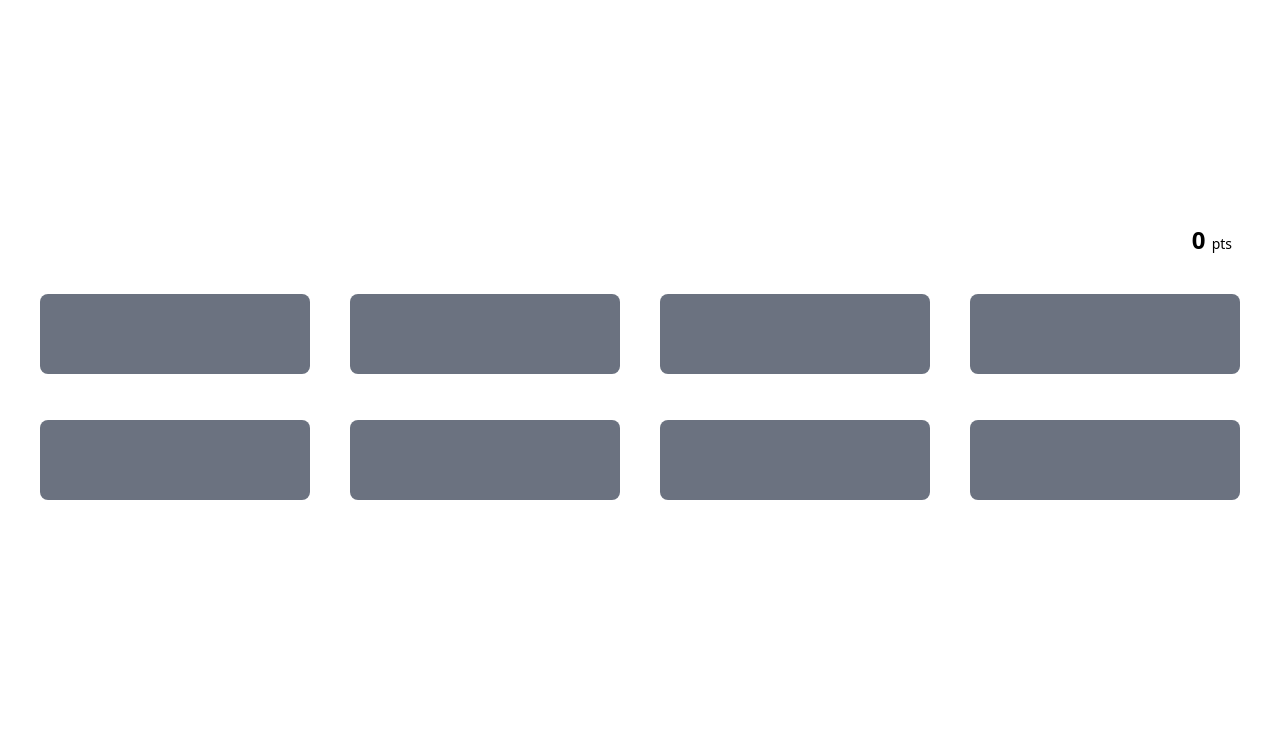
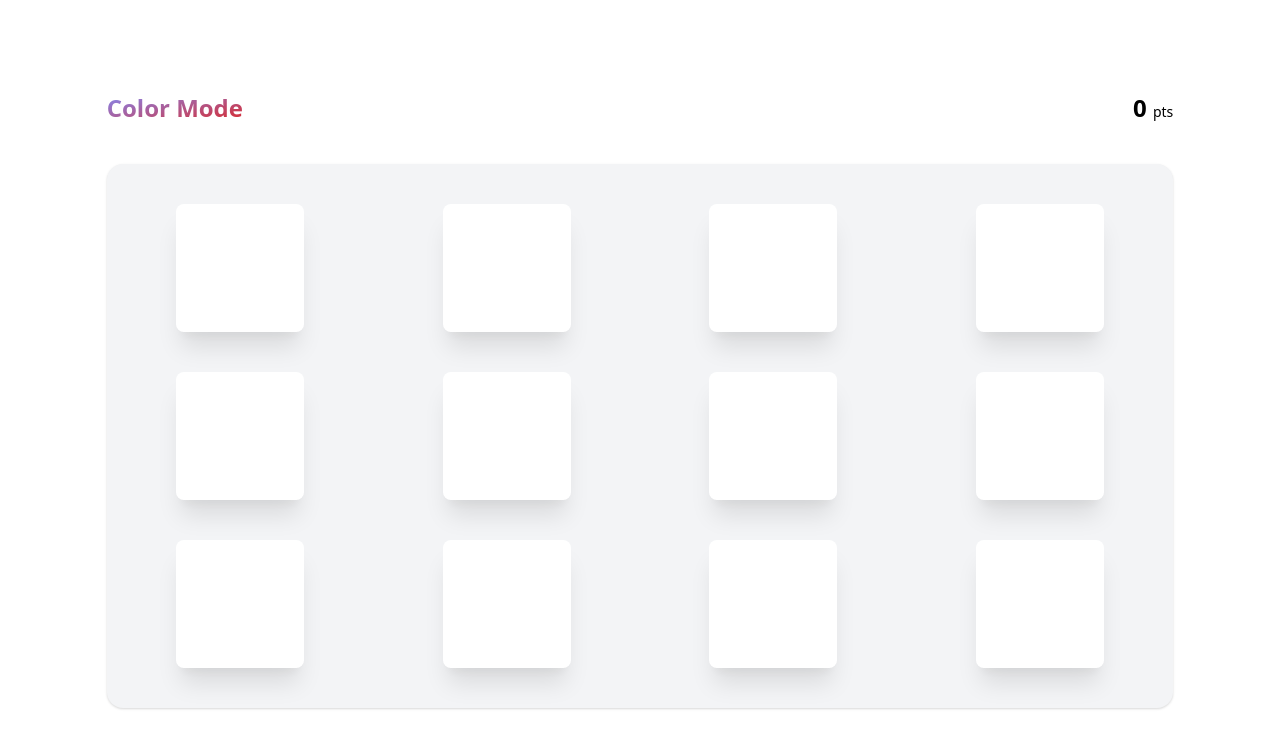
Before and after one commit to ahp-sooyaa/getting-started-with-alpineJs, a plain HTML site: page index.html in a window 1280 px wide. Drawn offline with nearby package versions, Linux system fonts and the light colour scheme.

Commit message:
Polishing game with animation & style

```diff
--- a/index.html
+++ b/index.html
@@ -4,31 +4,82 @@
     <meta charset="UTF-8">
     <meta http-equiv="X-UA-Compatible" content="IE=edge">
     <meta name="viewport" content="width=device-width, initial-scale=1.0">
-    <title>Document</title>
+    <title>Memory game with alpineJs</title>
     <script defer src="https://unpkg.com/alpinejs@3.x.x/dist/cdn.min.js"></script>
     <link href="https://unpkg.com/tailwindcss@^2/dist/tailwind.min.css" rel="stylesheet">
+
+    <style>
+        .flip-card {
+          perspective: 1000px; /* Remove this if you don't want the 3D effect */
+        }
+
+        .flip-card-inner {
+          position: relative;
+          transition: transform 0.8s;
+          transform-style: preserve-3d;
+        }
+
+        .rotate-y-180 {
+            transform: rotateY(180deg);
+        }
+
+        .backface-visible-hidden {
+          -webkit-backface-visibility: hidden; /* Safari */
+          backface-visibility: hidden;
+        }
+    </style>
 </head>
 <body>
-    <div x-data="game()" class="flex h-screen items-center justify-center">
-        <h1 x-show="isWinned" class="fixed font-bold text-center text-2xl">
-            You are winner!
-        </h1>
-        <h1 class="fixed font-bold right-12 text-2xl top-56">
+    <div x-data="game()" class="flex flex-col h-screen items-center justify-center">
+        <header class="flex flex-row mb-10 w-5/6 justify-between">
+            <div class="font-bold text-2xl text-transparent bg-clip-text bg-gradient-to-br from-indigo-400 to-red-600">
+                Color Mode
+            </div>
+
+            <div class="font-bold text-2xl">
                 <span x-text="points"></span>
                 <span class="text-sm font-normal">pts</span>
-        </h1>
-        <div class="flex-1 grid grid-cols-4 gap-10 mx-10">
+            </div>
+        </header>
+
+        <div class="bg-gray-100 py-10 rounded-2xl shadow w-5/6 relative">
+            <div x-show="isWinned" class="font-bold text-center text-2xl absolute top-1/2 w-full">
+                You are winner!
+            </div>
+            <div class="grid grid-cols-4 gap-y-10">
                 <template x-for="card in cards">
-                <div>
+                    <!-- <div class="flex justify-center h-32 w-full">
                         <button
                             x-show="! card.cleared"
                             @click="flipCard(card)"
-                        class="w-full h-20 rounded-lg cursor-pointer"
+                            class="cursor-pointer rounded-lg shadow shadow-xl h-full w-32"
                             :disabled="flippedCards.length == 2"
-                        :class="[card.flipped ? card.color : 'bg-gray-500']"
+                            :class="[card.flipped ? card.color : 'bg-white']"
                         ></button>
+                    </div> -->
+
+                    <div
+                        class="flip-card flex justify-center h-32 w-full"
+                        :class="card.flipped ? 'rotate-y-180' : ''"
+                    >
+                        <div
+                            class="flip-card-inner h-full w-32"
+                            :class="card.flipped ? 'rotate-y-180' : ''"
+                        >
+                            <div
+                                x-show="! card.cleared"
+                                @click="flipCard(card)"
+                                class="backface-visible-hidden absolute bg-white cursor-pointer rounded-lg shadow shadow-xl h-full w-32"
+                            ></div>
+                            <div
+                                class="transform rotate-y-180 backface-visible-hidden absolute cursor-pointer h-full w-32 shadow-xl rounded-lg"
+                                :class="card.color"
+                                @click="flipCard(card)"
+                            ></div>
+                        </div>
                     </div>
                 </template>
+            </div>
         </div>
     </div>
 
@@ -38,7 +89,7 @@
         @flash.window="
             show = true;
             message = $event.detail.message
-            setTimeout(() => show = false, 1000)
+            setTimeout(() => show = false, 500)
         "
         class="bg-green-500 bottom-5 fixed min-w-max px-5 py-3 right-12 rounded-2xl text-green-100"
     >
@@ -65,7 +116,11 @@
                     { color: 'bg-green-500', flipped: false, cleared: false },
                     { color: 'bg-yellow-500', flipped: false, cleared: false },
                     { color: 'bg-indigo-500', flipped: false, cleared: false },
-                ],
+                    { color: 'bg-gradient-to-br from-yellow-500 to-green-500', flipped: false, cleared: false },
+                    { color: 'bg-gradient-to-br from-yellow-500 to-green-500', flipped: false, cleared: false },
+                    { color: 'bg-gradient-to-br from-indigo-500 to-red-500', flipped: false, cleared: false },
+                    { color: 'bg-gradient-to-br from-indigo-500 to-red-500', flipped: false, cleared: false },
+                ].sort(() => Math.random() - .5),
                 isWinned: false,
 
                 get points() {
@@ -81,6 +136,10 @@
                 },
 
                 async flipCard(card) {
+                    if (this.isTwoCardsFlipped()) {
+                        return;
+                    }
+
                     card.flipped = !card.flipped
 
                     if(this.isTwoCardsFlipped()) {
@@ -91,14 +150,15 @@
                             this.flippedCards.forEach(flippedCard => flippedCard.cleared = true)
 
                             flashMessage("You found match")
-                            if (! this.remainingCards) {
-                                this.isWinned = true
                         }
-                        }
-
                         await pause()
 
                         this.flippedCards.forEach(flippedCard => flippedCard.flipped = false)
+
+                        if (! this.remainingCards) {
+                            await pause()
+                            this.isWinned = true
+                        }
                     }
                 },
 
```
Also changed, not shown: img/Preview.png (added), img/Preview2.png (added), img/Preview3.png (added), 1 other file. Lines whose indentation alone changed are shown as unchanged.
